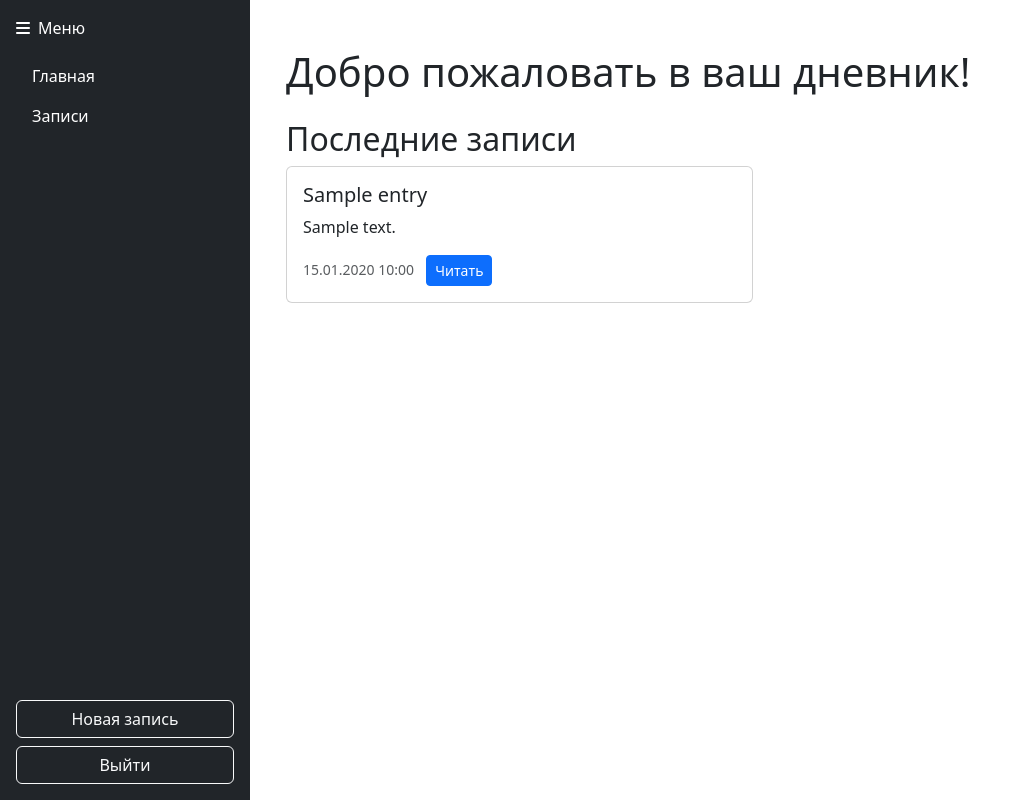
After one commit to karim-mir/Diary, a Django app: page /diary/ in a window 1280 px wide. The commit adds this page. Shown: the whole page, without its empty margins (0-1015 px from the left). Run offline with Django 5.2, Linux system fonts and the light colour scheme; a user stored in the database is signed in; tables that the repository leaves empty hold one stand-in row (values such as "Sample post").

Commit message:
Исправил шаблон главной страницы, по логике разместил ее в приложении diary. Удалил кнопку "домой". Отредактировал users/urls.py

```diff
--- /dev/null
+++ b/diary/templates/diary/home.html
@@ -0,0 +1,33 @@
+{% extends "diary/base.html" %}
+
+{% block title %}Главная - Мой дневник{% endblock %}
+
+{% block content %}
+<div class="container mt-4">
+    <h1>Добро пожаловать в ваш дневник!</h1>
+
+    {% if recent_entries %}
+    <div class="mt-4">
+        <h2>Последние записи</h2>
+        <div class="row">
+            {% for entry in recent_entries %}
+            <div class="col-md-6 mb-3">
+                <div class="card">
+                    <div class="card-body">
+                        <h5 class="card-title">{{ entry.title }}</h5>
+                        <p class="card-text">{{ entry.content|truncatewords:20 }}</p>
+                        <small class="text-muted">{{ entry.created_at|date:"d.m.Y H:i" }}</small>
+                        <a href="{% url 'diary:entry_detail' entry.pk %}" class="btn btn-primary btn-sm ms-2">Читать</a>
+                    </div>
+                </div>
+            </div>
+            {% endfor %}
+        </div>
+    </div>
+    {% else %}
+    <div class="alert alert-info mt-4">
+        <p>У вас пока нет записей. <a href="{% url 'diary:entry_create' %}">Создайте первую запись!</a></p>
+    </div>
+    {% endif %}
+</div>
+{% endblock %}
--- a/diary/templates/includes/inc_menu.html
+++ b/diary/templates/includes/inc_menu.html
@@ -7,7 +7,6 @@
     </div>
 
     <div class="nav flex-column mb-auto">
-        <a class="nav-link text-white" href="{% url 'users:home' %}">Домой</a>
         <a class="nav-link text-white" href="{% url 'diary:base' %}">Главная</a>
         <a class="nav-link text-white" href="{% url 'diary:entry_list' %}">Записи</a>
     </div>
--- a/users/urls.py
+++ b/users/urls.py
@@ -1,14 +1,15 @@
 from django.urls import path
 from . import views
+from diary.views import HomeView
 
 app_name = 'users'
 
 urlpatterns = [
+    path("", HomeView.as_view(), name="home"),
     path('register/', views.RegisterView.as_view(), name='register'),
     path('login/', views.LoginView.as_view(), name='login'),
     path('logout/', views.LogoutView.as_view(), name='logout'),
     path('confirm-email/<str:token>/', views.ConfirmEmailView.as_view(), name='confirm_email'),
-    path('home/', views.HomeView.as_view(), name='home'),
     path('registration-pending/', views.TemplateView.as_view(
         template_name='users/registration_pending.html'), name='registration_pending'),
 ]
```
Also changed, not shown: users/templates/users/home.html (deleted, +0 -7 lines), users/views.py (+2 -9 lines).
